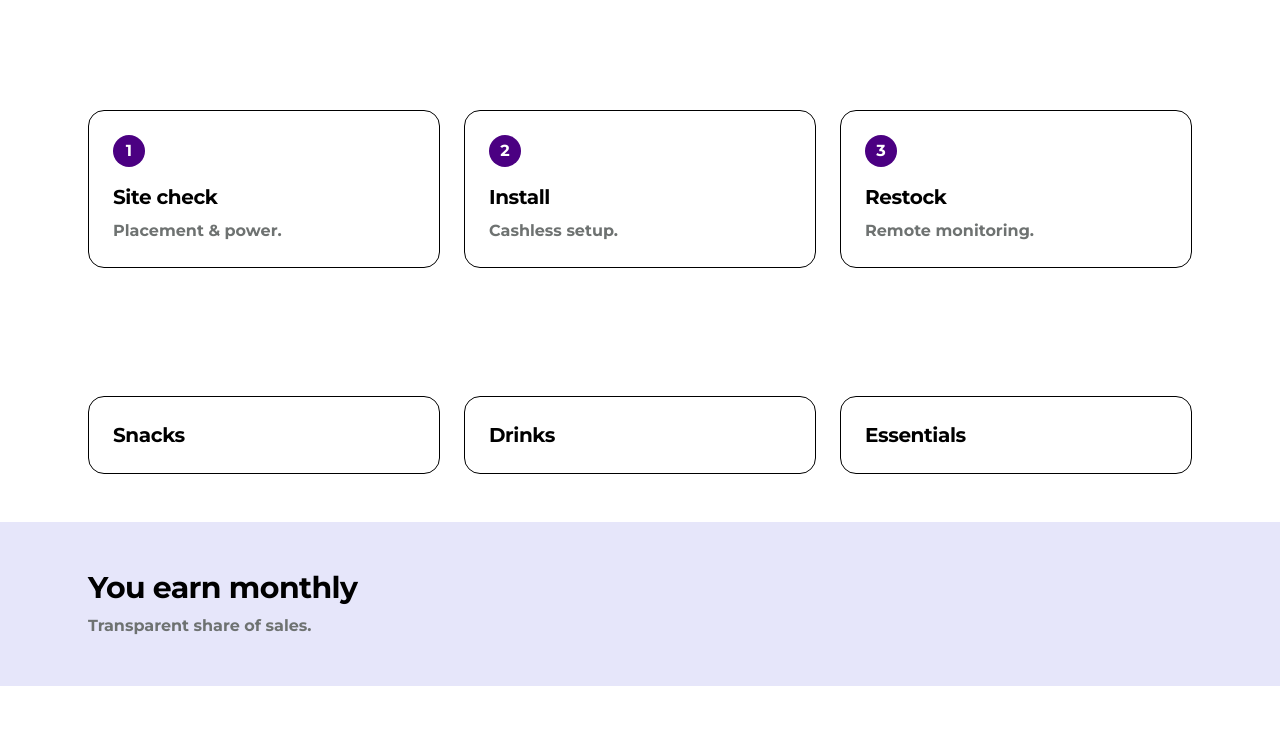
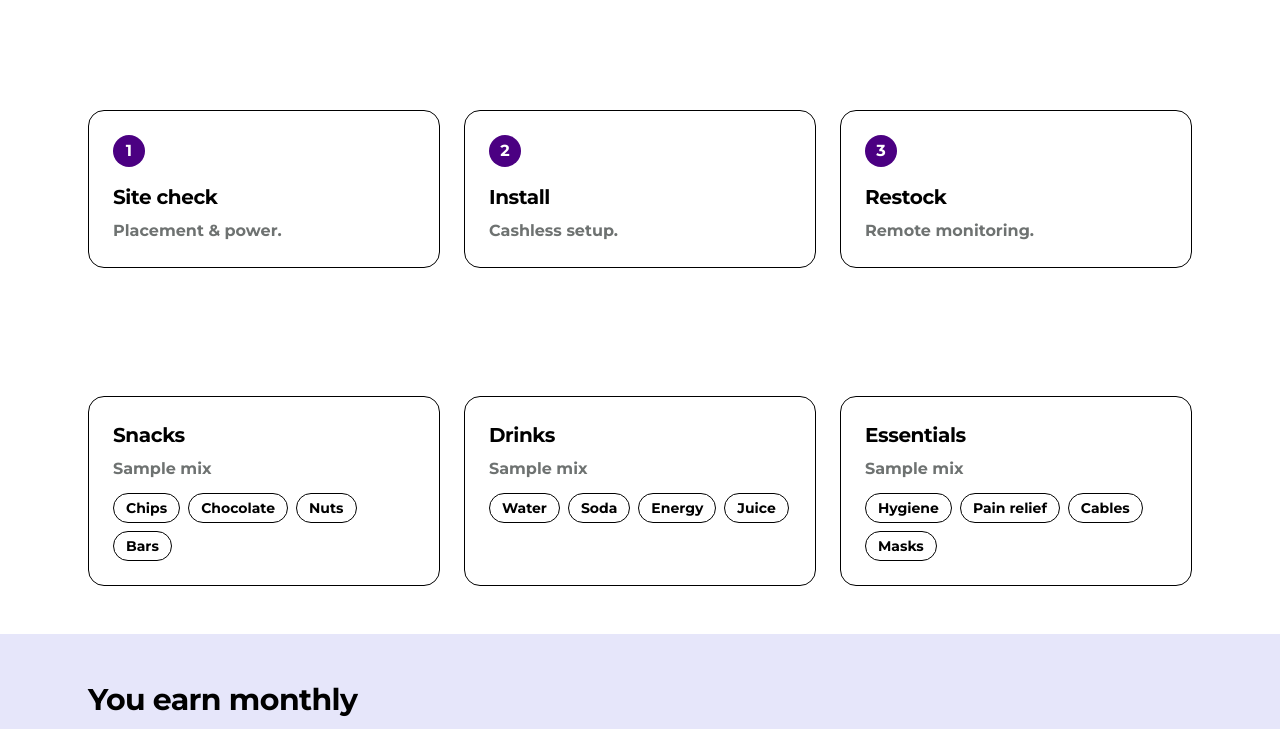
Before and after one commit to MiladArbabi/delekt-website, a Next.js app in the folder site/: page /preview/ in a window 1280 px wide. Shown: the part 490-1219 px from the top of the page. Built offline with nearby package versions, Linux system fonts and the light colour scheme.

Commit message:
feat(machines): sample mixes with minimal tags

```diff
--- a/site/src/app/page.tsx
+++ b/site/src/app/page.tsx
@@ -54,11 +54,40 @@ export default function Page() {
         <Step n={3} title="Restock" text="Remote monitoring." />
       </section>
 
-      <section id="machines" className="mx-auto max-w-6xl px-6 py-12 grid grid-cols-1 md:grid-cols-3 gap-6">
-        <div className="rounded-2xl border p-6"><h3 className="text-xl font-bold">Snacks</h3></div>
-        <div className="rounded-2xl border p-6"><h3 className="text-xl font-bold">Drinks</h3></div>
-        <div className="rounded-2xl border p-6"><h3 className="text-xl font-bold">Essentials</h3></div>
-      </section>
+     <section id="machines" className="mx-auto max-w-6xl px-6 py-12 grid grid-cols-1 md:grid-cols-3 gap-6">
+      <div className="rounded-2xl border p-6">
+        <h3 className="text-xl font-bold">Snacks</h3>
+        <p className="mt-2 text-stone">Sample mix</p>
+        <div className="mt-3 flex flex-wrap gap-2 text-sm">
+          <span className="rounded-full border px-3 py-1">Chips</span>
+          <span className="rounded-full border px-3 py-1">Chocolate</span>
+          <span className="rounded-full border px-3 py-1">Nuts</span>
+          <span className="rounded-full border px-3 py-1">Bars</span>
+        </div>
+      </div>
+
+      <div className="rounded-2xl border p-6">
+        <h3 className="text-xl font-bold">Drinks</h3>
+        <p className="mt-2 text-stone">Sample mix</p>
+        <div className="mt-3 flex flex-wrap gap-2 text-sm">
+          <span className="rounded-full border px-3 py-1">Water</span>
+          <span className="rounded-full border px-3 py-1">Soda</span>
+          <span className="rounded-full border px-3 py-1">Energy</span>
+          <span className="rounded-full border px-3 py-1">Juice</span>
+        </div>
+      </div>
+
+      <div className="rounded-2xl border p-6">
+        <h3 className="text-xl font-bold">Essentials</h3>
+        <p className="mt-2 text-stone">Sample mix</p>
+        <div className="mt-3 flex flex-wrap gap-2 text-sm">
+          <span className="rounded-full border px-3 py-1">Hygiene</span>
+          <span className="rounded-full border px-3 py-1">Pain relief</span>
+          <span className="rounded-full border px-3 py-1">Cables</span>
+          <span className="rounded-full border px-3 py-1">Masks</span>
+        </div>
+      </div>
+    </section>
 
       <section id="revenue" className="bg-lavender">
         <div className="mx-auto max-w-6xl px-6 py-12">
```
